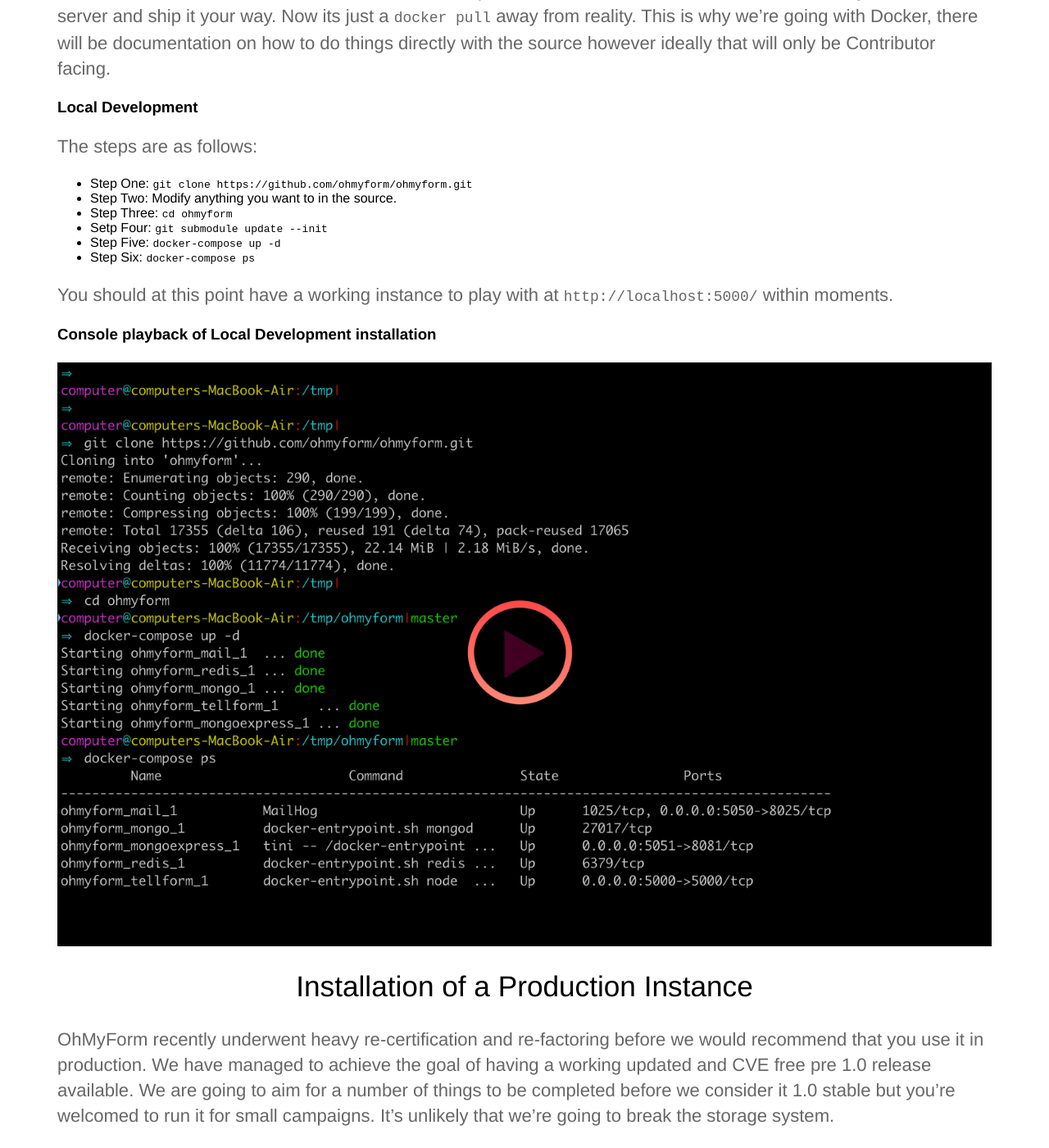
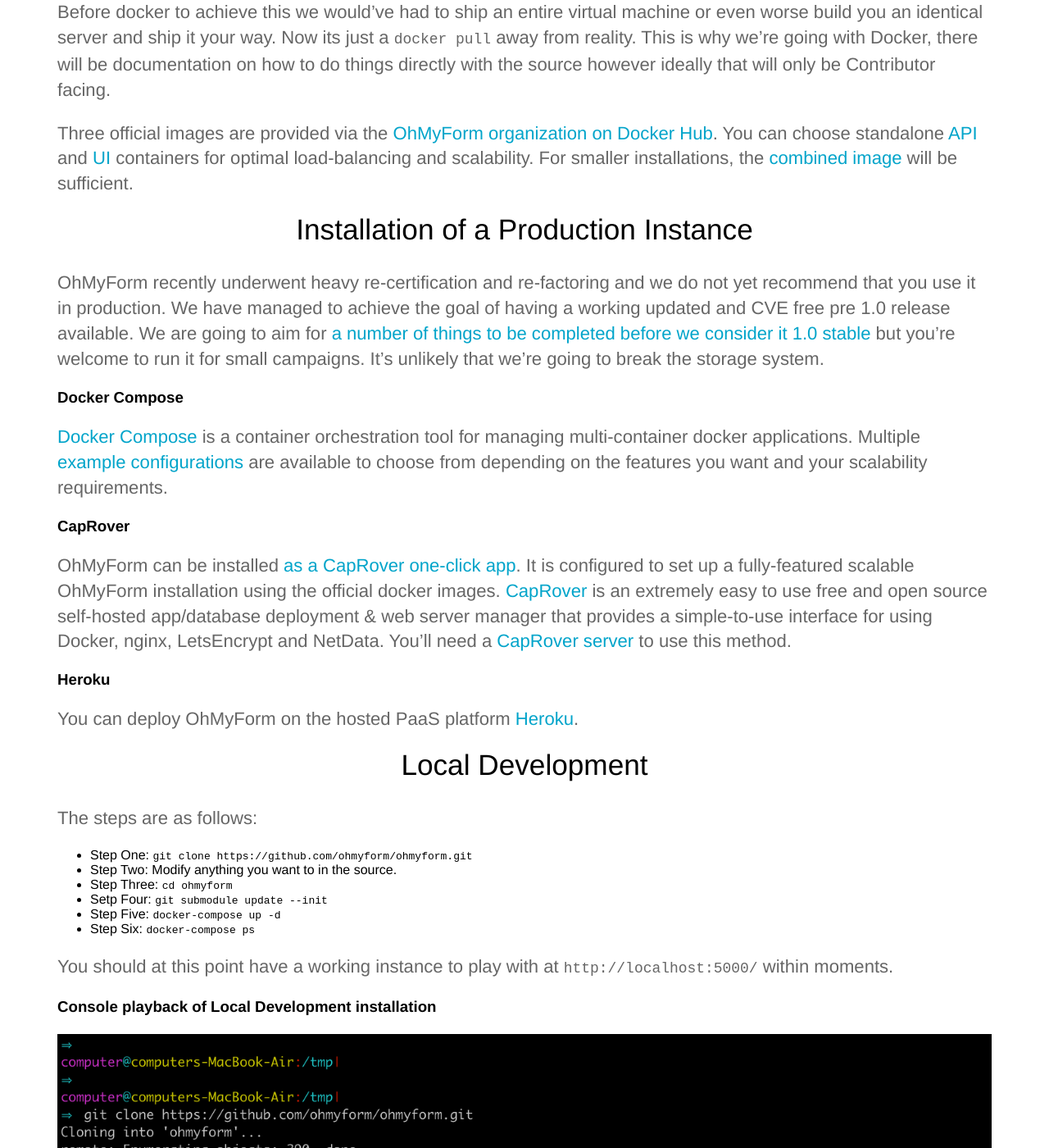
Before and after one commit to ohmyform/website, a Jekyll site: the page built from docs/install.md, in a window 1280 px wide and 1400 px high, scrolled down 376 px. Shown: the whole window at 82% size. Built offline with Jekyll 4.4.1, drawn with Linux system fonts in a browser that asks for light colours; comment, search, counter and statistics services are not loaded.

Commit message:
Re-organize production install section
Add links to official docker images and explain installation using docker-compose, CapRover, and Heroku.

```diff
--- a/docs/install.md
+++ b/docs/install.md
@@ -2,10 +2,29 @@
 title: Quick Start Installation of OhMyForm
 ---
 
-### Recommended method is via Docker
+## Recommended method is via Docker
+
 Docker affords us the luxury of only really having to deal with a very limited number of possible deployment scenarios as we get to ship the entire environment with the app without costing you or us much in the process. Before docker to achieve this we would've had to ship an entire virtual machine or even worse build you an identical server and ship it your way.  Now its just a `docker pull` away from reality.  This is why we're going with Docker, there will be documentation on how to do things directly with the source however ideally that will only be Contributor facing.
 
-### Local Development
+Three official images are provided via the [OhMyForm organization on Docker Hub](https://hub.docker.com/u/ohmyform). You can choose standalone [API](https://hub.docker.com/r/ohmyform/api) and [UI](https://hub.docker.com/r/ohmyform/ui) containers for optimal load-balancing and scalability. For smaller installations, the [combined image](https://hub.docker.com/r/ohmyform/ohmyform) will be sufficient.
+
+## Installation of a Production Instance
+
+OhMyForm recently underwent heavy re-certification and re-factoring and we do not yet recommend that you use it in production. We have managed to achieve the goal of having a working updated and CVE free pre 1.0 release available. We are going to aim for [a number of things to be completed before we consider it 1.0 stable](https://github.com/ohmyform/ohmyform#on-the-roadmap-for-v100) but you're welcome to run it for small campaigns. It's unlikely that we're going to break the storage system.
+
+### Docker Compose
+
+[Docker Compose](https://docs.docker.com/compose/) is a container orchestration tool for managing multi-container docker applications. Multiple [example configurations](https://github.com/ohmyform/ohmyform/tree/master/examples) are available to choose from depending on the features you want and your scalability requirements.
+
+### CapRover
+
+OhMyForm can be installed [as a CapRover one-click app](https://caprover.com/docs/one-click-apps.html). It is configured to set up a fully-featured scalable OhMyForm installation using the official docker images. [CapRover](https://caprover.com/) is an extremely easy to use free and open source self-hosted app/database deployment & web server manager that provides a simple-to-use interface for using Docker, nginx, LetsEncrypt and NetData. You'll need a [CapRover server](https://caprover.com/docs/get-started.html) to use this method.
+
+### Heroku
+
+You can deploy OhMyForm on the hosted PaaS platform [Heroku](https://heroku.com/deploy?template=https://github.com/ohmyform/ohmyform/tree/master).
+
+## Local Development
 
 The steps are as follows:
 * Step One: `git clone https://github.com/ohmyform/ohmyform.git`
@@ -21,9 +40,6 @@
 <!-- TODO: Make sure to include asciinema embedable from https://github.com/lbryio/lbry-docker/tree/master/contrib/k8s-lbry/kick-ascii that includes an asciinema recording of the deployment of a local dev env. -->
 [![asciicast](https://ohmyform.com/docs/kick-ascii/cast/dev-env-install.png)](https://ohmyform.com/docs/kick-ascii/?cast=dev-env-install)
 
-## Installation of a Production Instance
+## Compile from source
 
-OhMyForm recently underwent heavy re-certification and re-factoring before we would recommend that you use it in production. We have managed to achieve the goal of having a working updated and CVE free pre 1.0 release available.  We are going to aim for a number of things to be completed before we consider it 1.0 stable but you're welcomed to run it for small campaigns.  It's unlikely that we're going to break the storage system.
-
-## Compile from source
 This won't typically be supported and most QA via Git Issues will have this line cited and will be closed to triage edge cases, we don't want to support infinite possible edge cases.  Conversely we will definitely consider all issues fairly however if it will require a significant effort or distracts heavily from scope without reasonable cause we will likely triage it out of the tracker.
```
